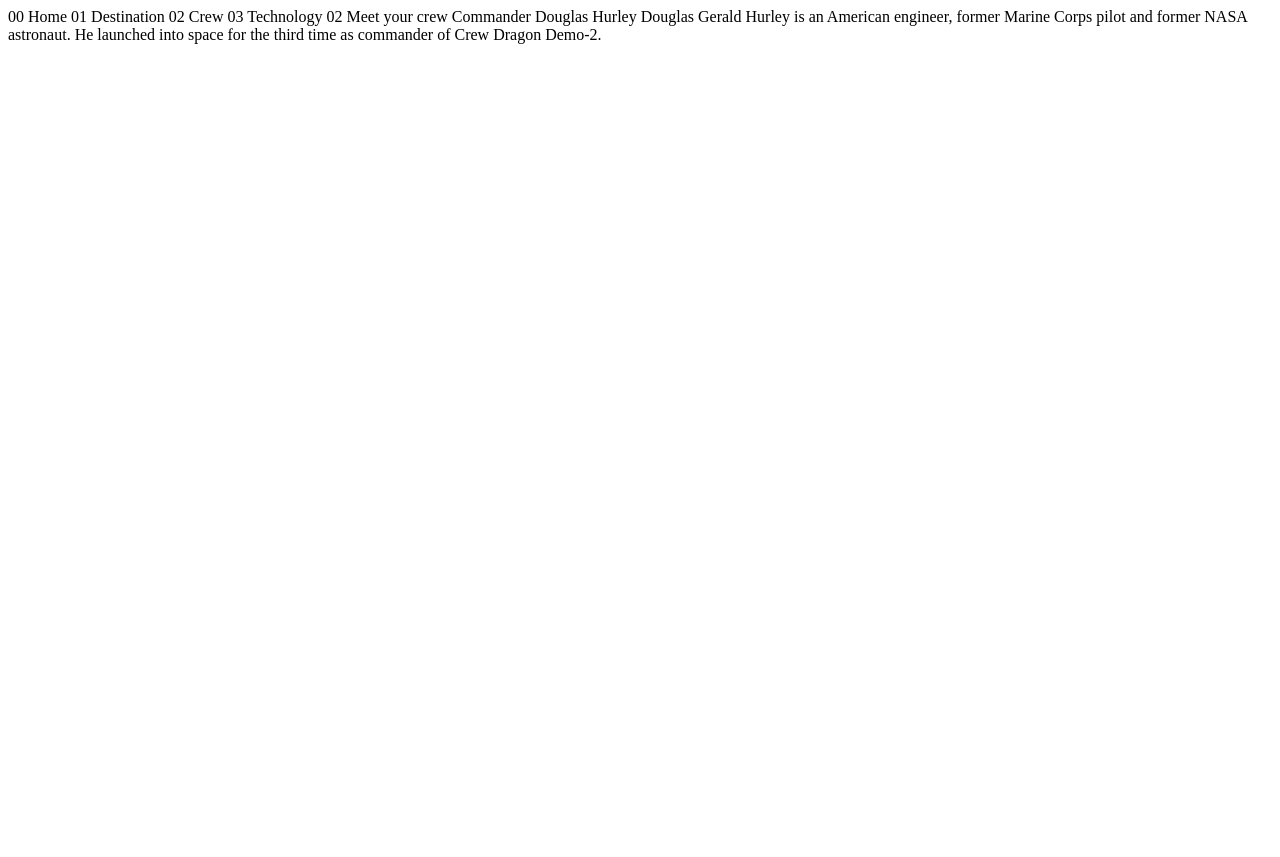
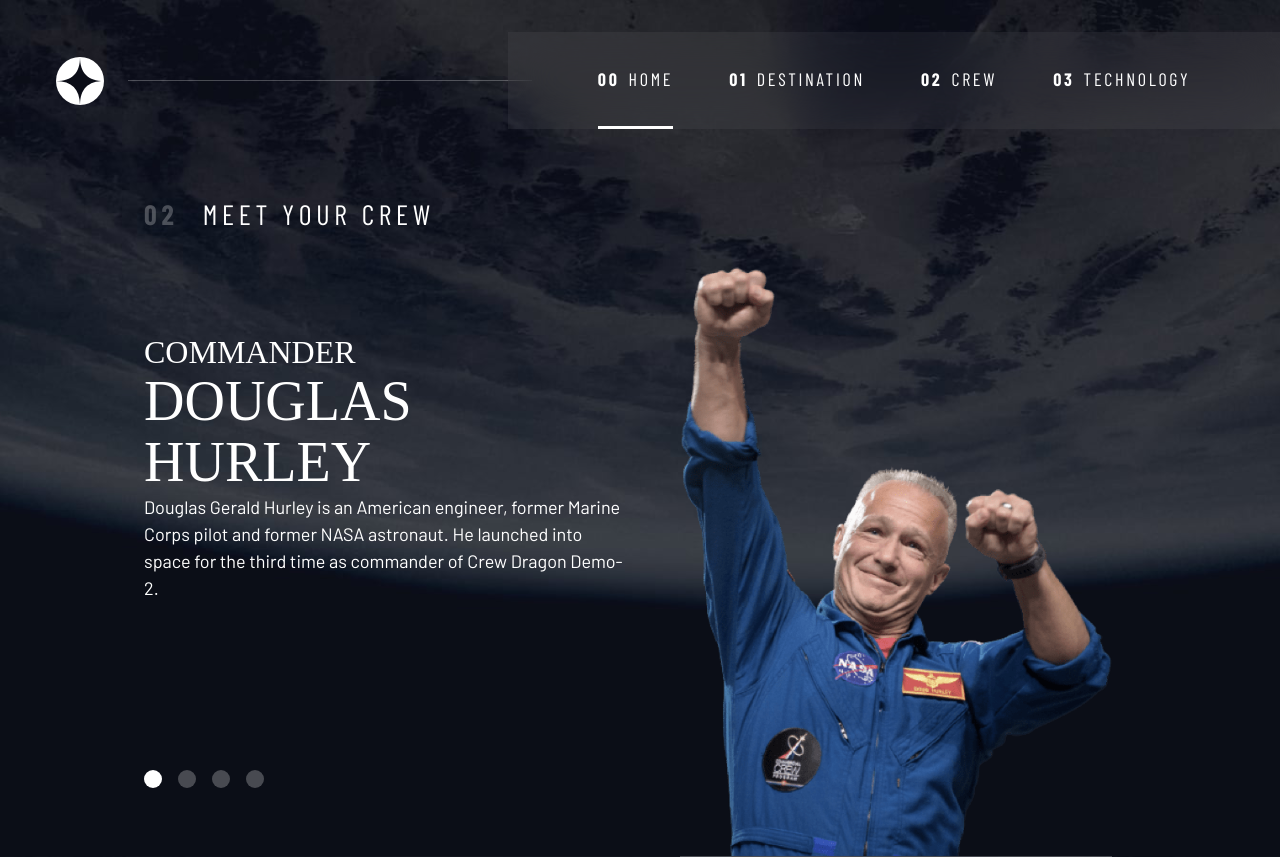
Before and after one commit to alex-kyriakou/space_tourism_website, a plain HTML site: page starter-code/crew-commander.html in a window 1280 px wide. Before the commit the page ends 800 px from the top, so only its background shows below. Drawn offline with nearby package versions, Linux system fonts and the light colour scheme; a web font is replaced by a local one.

Commit message:
edit crew destination and design page

```diff
--- a/starter-code/crew-commander.html
+++ b/starter-code/crew-commander.html
@@ -1,27 +1,115 @@
 <!DOCTYPE html>
 <html lang="en">
-<head>
-  <meta charset="UTF-8">
-  <meta name="viewport" content="width=device-width, initial-scale=1.0">
+  <head>
+    <meta charset="UTF-8" />
+    <meta name="viewport" content="width=device-width, initial-scale=1.0" />
 
-  <link rel="icon" type="image/png" sizes="32x32" href="./assets/favicon-32x32.png">
+    <link
+      rel="icon"
+      type="image/png"
+      sizes="32x32"
+      href="./assets/favicon-32x32.png"
+    />
+    <!-- Google fonts -->
+    <link rel="preconnect" href="https://fonts.googleapis.com" />
+    <link rel="preconnect" href="https://fonts.gstatic.com" crossorigin />
+    <link
+      href="https://fonts.googleapis.com/css2?family=Barlow+Condensed:wght@400;700&family=Bellefair&family=Barlow:wght@400;700&display=swap"
+      rel="stylesheet"
+    />
+    <!-- Custom CSS -->
+    <link rel="stylesheet" href="styles/styles.css" />
 
-  <title>Frontend Mentor | Space tourism website</title>
-</head>
-<body>
+    <title>Frontend Mentor | Space tourism website</title>
 
-  00 Home
-  01 Destination
-  02 Crew
-  03 Technology
+    <!-- Custom JS  -->
+    <script src="app.js" defer></script>
+  </head>
+  <body class="crew">
+    <!-- --------------------------------------------- Header of Home Page -->
 
-  02 Meet your crew
+    <header class="primary-header flex">
+      <div>
+        <img
+          src="./assets/shared/logo.svg"
+          alt="space tourism logo"
+          class="logo"
+        />
+      </div>
+      <button class="mobile-nav-toggle" aria-controls="primary-navigation">
+        <span class="sr-only" aria-expanded="false">Menu</span>
+      </button>
+      <nav>
+        <ul
+          id="primary-navigation"
+          data-visible="false"
+          class="primary-navigation underline-indicators flex"
+        >
+          <li class="active">
+            <a
+              class="ff-sans-cond uppercase text-white letter-spacing-2"
+              href="index.html"
+              ><span>00</span>Home</a
+            >
+          </li>
+          <li>
+            <a
+              class="ff-sans-cond uppercase text-white letter-spacing-2"
+              href="destination.html"
+              ><span>01</span>Destination</a
+            >
+          </li>
+          <li>
+            <a
+              class="ff-sans-cond uppercase text-white letter-spacing-2"
+              href="crew.html"
+              ><span>02</span>Crew</a
+            >
+          </li>
+          <li>
+            <a
+              class="ff-sans-cond uppercase text-white letter-spacing-2"
+              href="technology.html"
+              ><span>03</span>Technology</a
+            >
+          </li>
+        </ul>
+      </nav>
+    </header>
+    <!-- Main Crew Page -->
+    <main id="main" class="grid-container grid-container--crew flow">
+      <h1 class="numbered-title"><span>02</span> Meet your crew</h1>
 
-  Commander
-  Douglas Hurley
+      <!-- Dots -->
+      <div class="dot-indicators flex">
+        <button aria-selected="true">
+          <span class="sr-only">The commander</span>
+        </button>
+        <button aria-selected="false">
+          <span class="sr-only">the mission specialist</span>
+        </button>
+        <button aria-selected="false">
+          <span class="sr-only">The pilot</span>
+        </button>
+        <button aria-selected="false">
+          <span class="sr-only">The crew engineer</span>
+        </button>
+      </div>
 
-  Douglas Gerald Hurley is an American engineer, former Marine Corps pilot
-  and former NASA astronaut. He launched into space for the third time as
-  commander of Crew Dragon Demo-2.
-</body>
+      <article class="crew-details">
+        <h2 class="fs-600 ff-serif uppercase">Commander</h2>
+        <p class="fs-700 ff-serif uppercase">Douglas Hurley</p>
+        <p>
+          Douglas Gerald Hurley is an American engineer, former Marine Corps
+          pilot and former NASA astronaut. He launched into space for the third
+          time as commander of Crew Dragon Demo-2.
+        </p>
+      </article>
+
+      <img
+        src="../starter-code/assets/crew/image-douglas-hurley.png"
+        alt="Douglas Hurley"
+      />
+    </main>
+  </body>
 </html>
--- a/starter-code/styles/styles.css
+++ b/starter-code/styles/styles.css
@@ -412,7 +412,8 @@ select {
   cursor: pointer;
   padding: var(--underline-gap, 1rem) 0;
   border: 0;
-  border-bottom: 0.2rem solid hsl(var(--clr-white) / 0);
+  border-bottom: .2rem solid hsl( var(--clr-white) / 0 );
+  background-color: transparent;
 }
 
 .underline-indicators > *:hover,
@@ -450,11 +451,14 @@ select {
 /* ----------------------------- */
 /* Page specific background      */
 /* ----------------------------- */
+
 body {
   background-size: cover;
   background-position: bottom center;
 }
-/* home */
+
+
+/* Home Page */
 .home {
   background-image: url(../assets/home/background-home-mobile.jpg);
 }
@@ -472,6 +476,42 @@ body {
   }
 }
 
+/* Destination Page */
+.destination {
+  background-image: url(../assets/destination/background-destination-mobile.jpg);
+}
+
+@media (min-width: 35rem) {
+  .destination {
+    background-position: center center;
+    background-image: url(../assets/destination/background-destination-tablet.jpg);
+  }
+}
+
+@media (min-width: 45rem) {
+  .destination {
+    background-image: url(../assets/destination/background-destination-desktop.jpg);
+  }
+}
+
+/* Crew Page */
+.crew {
+  background-image: url(../assets/crew/background-crew-mobile.jpg);
+}
+
+@media (min-width: 35rem) {
+  .crew {
+    background-position: center center;
+    background-image: url(../assets/crew/background-crew-tablet.jpg);
+  }
+}
+
+@media (min-width: 45rem) {
+  .crew {
+    background-image: url(../assets/crew/background-crew-desktop.jpg);
+  }
+}
+
 /* ----------------------------- */
 /* LAYOUTS                       */
 /* ----------------------------- */
@@ -484,7 +524,7 @@ body {
   padding-bottom: 4rem;
 }
 
-.grid-container * {
+.grid-container p:not([class]) {
   max-width: 50ch;
 }
 
@@ -492,7 +532,7 @@ body {
   grid-area: title;
 }
 
-/* Destination Layout */
+/* -------------------------------------------------- Destination Layout */
 
 .grid-container--destination {
   --flow-space: 2rem;
@@ -508,7 +548,7 @@ body {
   max-width: 60%;
 }
 
-.grid-container--destination > .tab-list {
+.grid-container--destination > .tab-list{
   grid-area: tabs;
 }
 
@@ -523,6 +563,40 @@ body {
   padding-top: 2.5rem;
 }
 
+.destination-meta p {
+  font-size: 1.75rem;
+}
+
+
+/* ----------------------------------------------------- Crew Layout */
+
+.grid-container--crew {
+  --flow-space: 2rem;
+  grid-template-areas:
+    "title"
+    "image"
+    "tabs"
+    "content";
+}
+
+.grid-container--crew > img {
+  grid-area: image;
+  max-width: 60%;
+  border-bottom: 1px solid hsl(var(--clr-white) / 0.25);
+}
+
+.grid-container--crew > .dot-indicators {
+  grid-area: tabs;
+}
+
+.grid-container--crew > .crew-details {
+  grid-area: content;
+}
+
+/* -------------- */
+/* Medium Screens  */
+/* -------------- */
+
 @media (min-width: 35rem) {
   .numbered-title {
     justify-self: start;
@@ -533,24 +607,29 @@ body {
     flex-direction: row;
     justify-content: space-evenly;
   }
+
+  .grid-container--crew {
+    padding-bottom: 0;
+    --flow-space: 2rem;
+    grid-template-areas:
+      "title"
+      "content"
+      "tabs"
+      "image";
+  }
+
 }
+
+
+/* -------------- */
+/* Large Screens  */
+/* -------------- */
 
 @media (min-width: 45em) {
   .grid-container {
     text-align: left;
     column-gap: var(--container-gap, 2rem);
-    grid-template-columns: minmax(1rem, 1fr) repeat(2, minmax(0, 30rem)) minmax(
-        1rem,
-        1fr
-      );
-  }
-
-  .grid-container > *:first-child {
-    grid-column: 2;
-  }
-
-  .grid-container > *:last-child {
-    grid-column: 3;
+    grid-template-columns: minmax(1rem, 1fr) repeat(2, minmax(0, 30rem)) minmax(1rem,1fr );
   }
 
   .grid-container--home {
@@ -558,11 +637,51 @@ body {
     align-items: end;
   }
 
+  .grid-container--home > *:first-child {
+    grid-column: 2;
+  }
+
+  .grid-container--home > *:last-child {
+    grid-column: 3;
+  }
+
+
+
+
   .grid-container--destination {
-    --flow-space: 2rem;
+    justify-items: start;
+    align-items: start;
     grid-template-areas:
       ". title title ."
       ". image tabs ."
       ". image content .";
   }
+
+  .grid-container--destination > img,
+  .grid-container--crew > img {
+    max-width: 90%;
+  }
+
+  .destination-meta {
+    --gap: min(6vw, 5rem)
+    justify-content: start;
+  }
+
+  .grid-container--crew {
+    --flow-space: 2rem;
+    grid-template-areas:
+      ". title title ."
+      ". content image ."
+      ". tabs image ."
+
+  }
+
+  .grid-container--crew > .dot-indicators {
+    justify-self: start;
+  }
+
+  .grid-container--crew > img {
+    align-self: end;
+  }
+
 }
```
Also changed, not shown: starter-code/design-system.html (+3 -3 lines), starter-code/destination-moon.html (+8 -28 lines).
